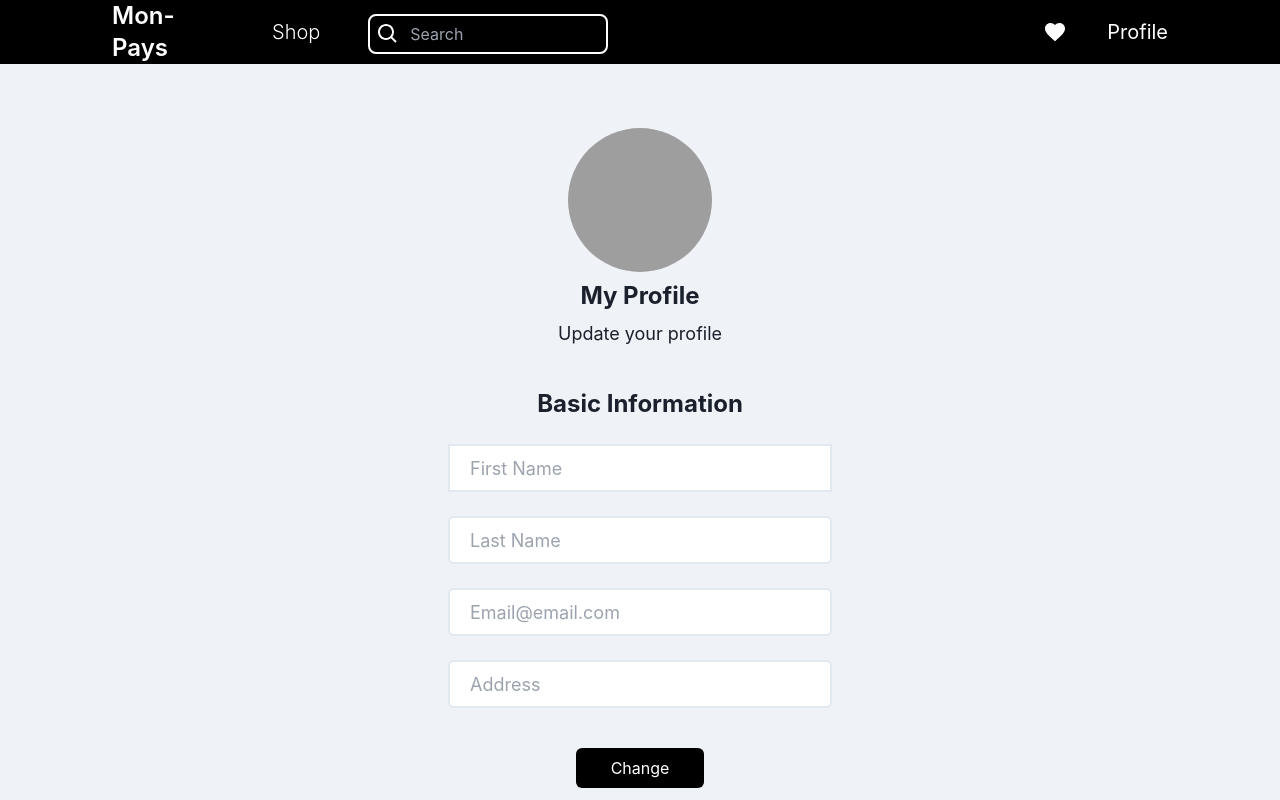
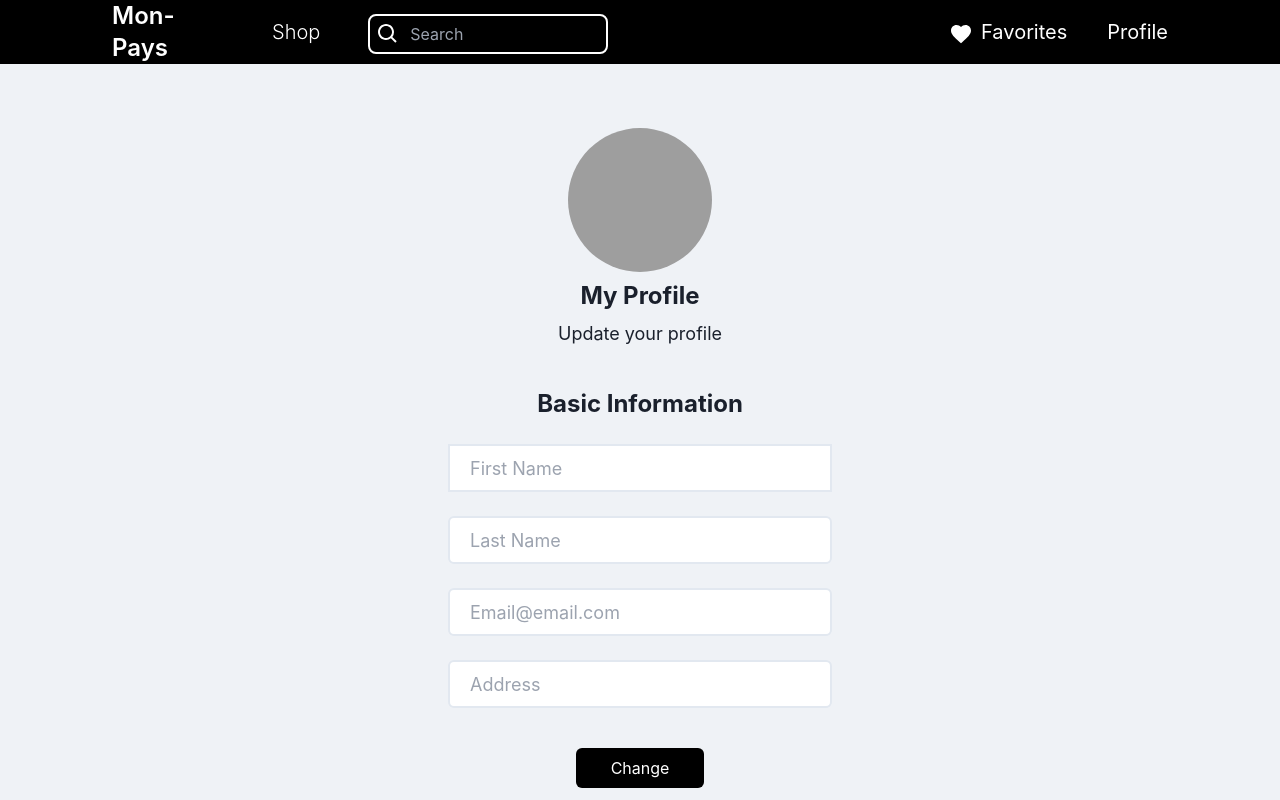
Before and after one commit to nuthelk/PoryectoAmigo, a React (Vite) app: page /profile in a window 1280 px wide. Built offline with nearby package versions, Linux system fonts and the light colour scheme; grey boxes are pictures that could not be loaded.

Commit message:
merge felipe y nuthelk

```diff
--- a/src/pages/LayoutLogin.jsx
+++ b/src/pages/LayoutLogin.jsx
@@ -16,7 +16,7 @@ const LayoutLogin = () => {
 
     return (
         <header className='bg-black h-16 sticky '>
-            <div className='flex items-center justify-between  text-white h-full md:px-28 px-2'>
+            <div className='flex items-center justify-between  text-white h-full md:px-20 lg:px-28 sm:px-16 px-2'>
                 <div className='flex md:justify-around items-center md:gap-12 gap-4 '>
                     <h3 className='text-2xl font-semibold cursor-pointer w-28'>Mon-Pays</h3>
                     <p className='cursor-pointer text-xl font-light  hidden md:block '>Shop</p>
@@ -28,7 +28,11 @@ const LayoutLogin = () => {
                 </div>
 
                 <div className='md:flex justify-around items-center hidden gap-10'>
-                    <MdFavorite size={24} className="cursor-pointer" />
+                    <div className='flex items-center justify-center  cursor-pointer gap-2'>
+                        <MdFavorite size={24} className="mt-1" />
+                        <p className='text-xl'>Favorites</p>
+                    </div>
+
                     <p className='cursor-pointer text-xl'>Profile</p>
                 </div>
                 <GiHamburgerMenu size={24} className="cursor-pointer md:hidden block" onClick={onOpen} />
--- a/src/pages/Profile.jsx
+++ b/src/pages/Profile.jsx
@@ -16,22 +16,22 @@ const Profile = () => {
       <form className="flex flex-col items-center mt-10 gap-5 px-10 mx-auto w-2/3 md:w-3/4 lg:w-1/2 lg:gap-6">
         <h1 className="font-bold text-xl md:text-2xl text-center">Basic Information</h1>
         <input
-          className="md:text-lg md:h-12 h-10 border-2 pl-5 md:w-96 "
+          className="md:text-lg md:h-12 h-10 border-2 pl-5 md:w-96 sm:w-72  "
           placeholder="First Name"
           type="text"
         />
         <input
-          className="md:h-12 md:text-lg h-10 border-2 pl-5 md:w-96 rounded-md "
+          className="md:h-12 md:text-lg h-10 border-2 pl-5 md:w-96 sm:w-72 rounded-md "
           placeholder="Last Name"
           type="text"
         />
         <input
-          className="md:h-12 md:text-lg h-10 border-2 pl-5 md:w-96 rounded-md "
+          className="md:h-12 md:text-lg h-10 border-2 pl-5 md:w-96 sm:w-72 rounded-md "
           placeholder="Email@email.com"
           type="email"
         />
         <input
-          className="md:h-12 md:text-lg h-10 border-2 pl-5 md:w-96 rounded-md "
+          className="md:h-12 md:text-lg h-10 border-2 pl-5 md:w-96 sm:w-72 rounded-md "
           placeholder="Address"
           type="text"
         />
```
